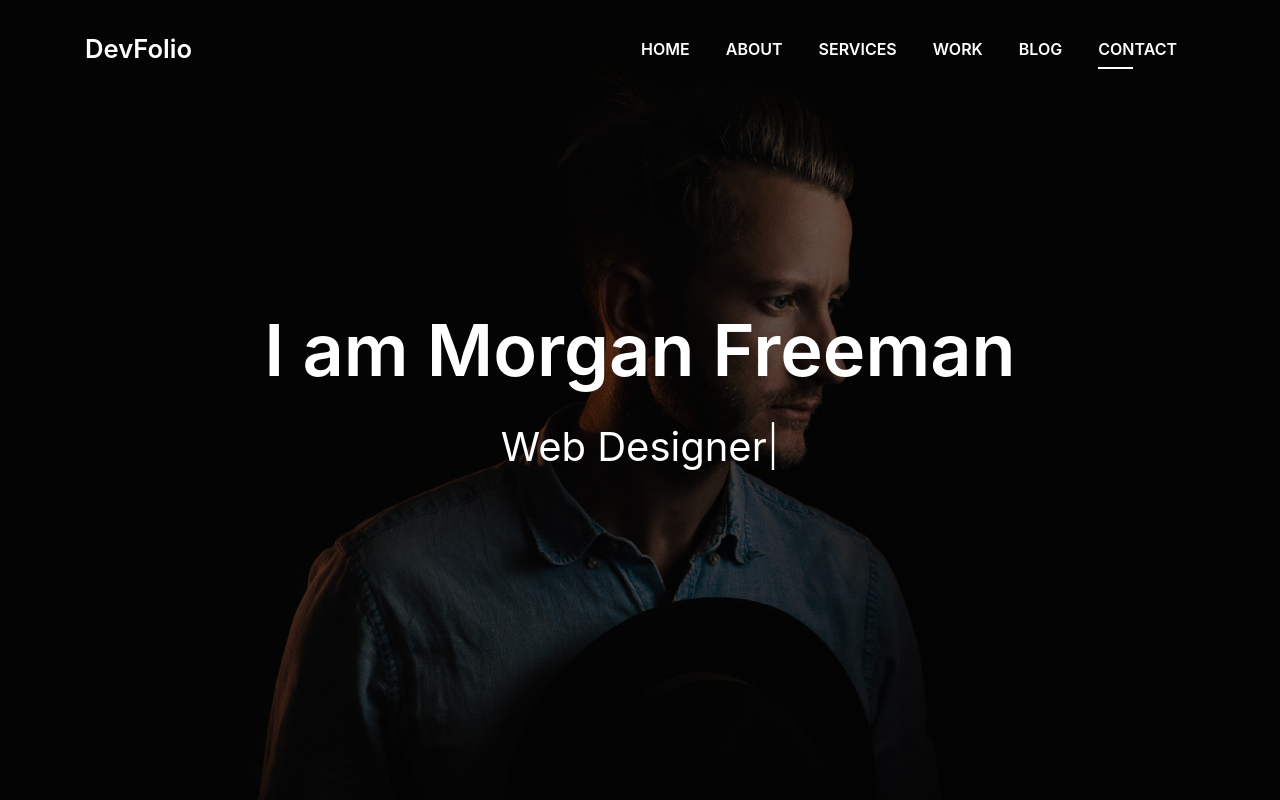
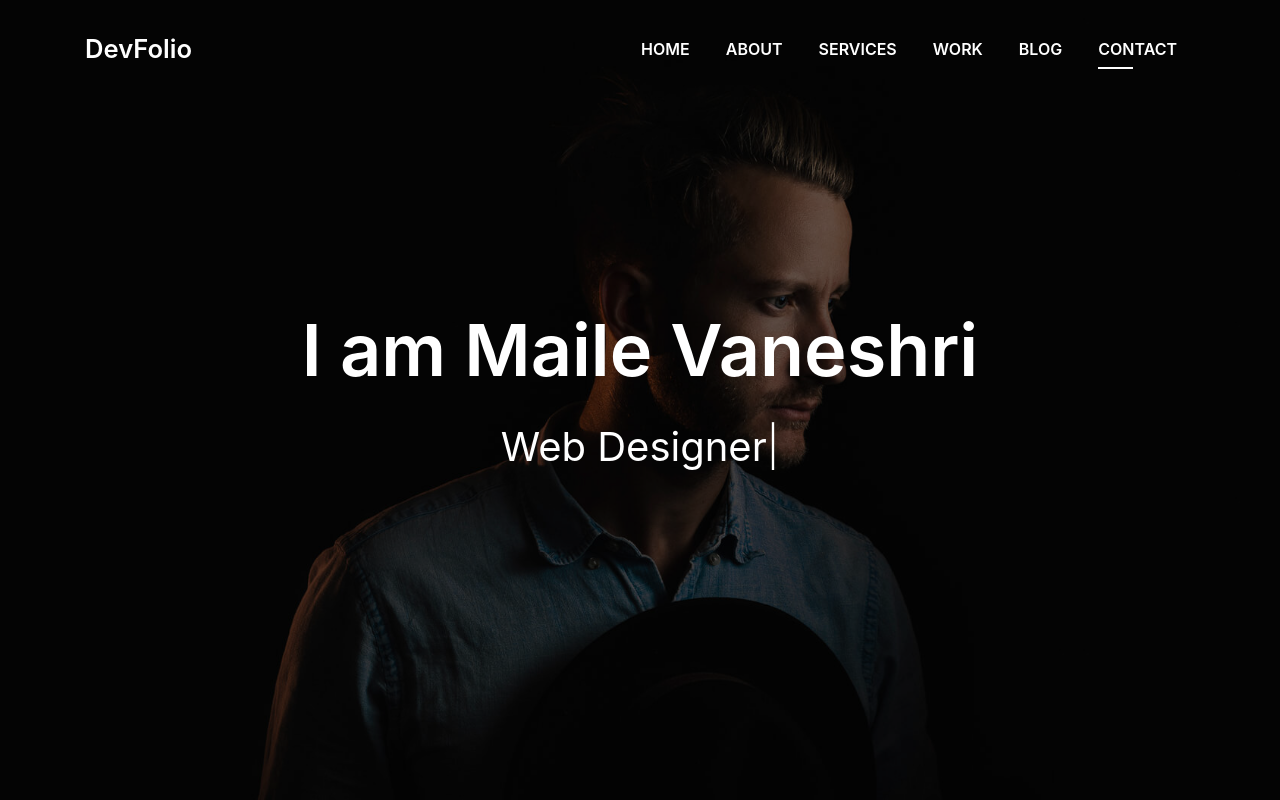
Before and after one commit to Maile123/Maile123.github.io, a plain HTML site: page index.html in a window 1280 px wide. Shown: the top 800 px of the page. Drawn offline with Linux system fonts and the light colour scheme; files whose address does not match are found by name.

Commit message:
my profile

```diff
--- a/index.html
+++ b/index.html
@@ -77,7 +77,7 @@
       <div class="table-cell">
         <div class="container">
           <!--<p class="display-6 color-d">Hello, world!</p>-->
-          <h1 class="intro-title mb-4">I am Morgan Freeman</h1>
+          <h1 class="intro-title mb-4">I am Maile Vaneshri</h1>
           <p class="intro-subtitle"><span class="text-slider-items">CEO DevFolio,Web Developer,Web Designer,Frontend Developer,Graphic Designer</span><strong class="text-slider"></strong></p>
           <!-- <p class="pt-3"><a class="btn btn-primary btn js-scroll px-4" href="#about" role="button">Learn More</a></p> -->
         </div>
```
